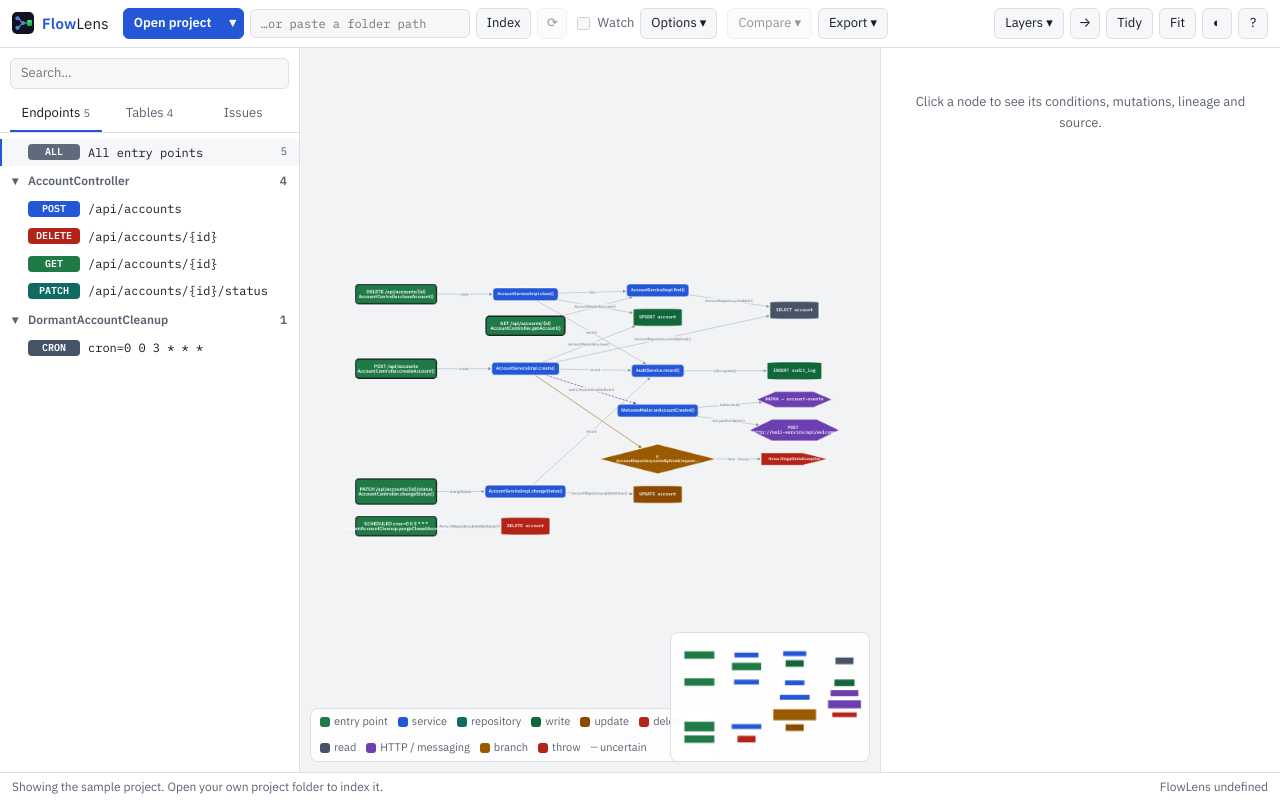
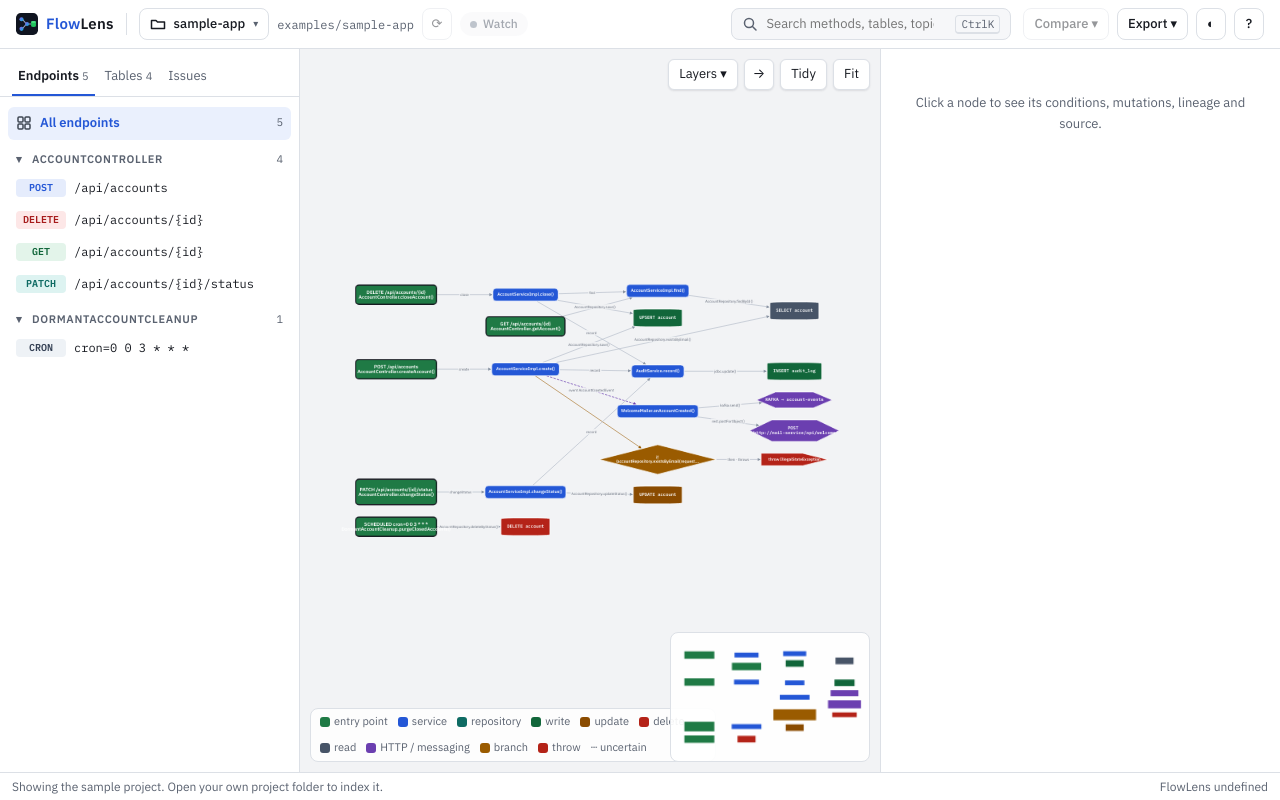
Before and after one commit to developerdsk/flowlens, a website with bundled scripts: page viewer/index.html in a window 1280 px wide. Built offline with nearby package versions, Linux system fonts and the light colour scheme; files whose address does not match are found by name.

Commit message:
Shell: design toolbar and sidebar
Lays out the app chrome the way the approved design does, so the
process view (next PRs) drops into a finished frame.

Toolbar: brand, a project picker (open folder, open snapshot, recent
projects, index-a-path and the indexing options in one menu), the
project path, re-index, a Watch pill that reads "Watching" when on,
search moved here with Ctrl/Cmd+K, then Compare, Export, Theme and Help.
Layers, direction, Tidy and Fit move to a small toolbar on the canvas,
where they act.

Sidebar: Endpoints / Tables / Issues tabs, an "All endpoints" row,
endpoints grouped by class under small-caps headers, and soft method
chips (GET, POST, PUT, PATCH, DELETE, CRON, messaging) from the theme
tokens.

Every ID and data-* hook the e2e and desktop shell use is kept
(#pathInput, #indexBtn, #reindexBtn, #watchToggle, [data-ep],
[data-all], [data-table], .tab[data-tab], #status, menu toggles,
data-action). The path field now sits in the project menu, so the e2e
and the media script open it first. New e2e checks: the project name
shows after indexing and the menu closes, Ctrl/Cmd+K focuses search and
filters endpoints, the Watch pill reads "Watching".

Co-Authored-By: Claude Opus 5.5 <noreply@anthropic.com>
Claude-Session: https://claude.ai/code/session_01Ssoa1P4BeUo5jySM9DM3vQ

```diff
--- a/viewer/css/app.css
+++ b/viewer/css/app.css
@@ -95,28 +95,55 @@ button.big { font-size: 15px; padding: 10px 22px; }
 
 /* --- toolbar --------------------------------------------------------------------------- */
 .toolbar {
-  display: flex; align-items: center; gap: 10px; padding: 8px 12px; flex-wrap: wrap;
+  display: flex; align-items: center; gap: 12px; padding: 8px 16px; flex-wrap: wrap;
   background: var(--panel); border-bottom: 1px solid var(--line);
 }
-.brand { display: flex; align-items: center; gap: 8px; font-size: 15px; letter-spacing: .2px; margin-right: 4px; }
+.toolbar button, .toolbar .search { height: 32px; border-radius: 8px; }
+.toolbar button:not(.primary) { background: var(--panel); font-weight: 500; }
+.toolbar button:not(.primary):hover:not(:disabled) { background: var(--hover); }
+.brand { display: flex; align-items: center; gap: 8px; font-size: 15px; font-weight: 600; letter-spacing: .2px; }
 .brand b { color: var(--accent-fg); }
 .logo { width: 22px; height: 22px; }
-.group { display: flex; align-items: center; gap: 6px; }
-#pathInput { width: 220px; font-family: var(--font-mono); font-size: 12px; }
-.toggle { display: flex; align-items: center; gap: 4px; color: var(--muted); cursor: pointer; }
+.divider { width: 1px; height: 22px; background: var(--line); }
+.group { display: flex; align-items: center; gap: 8px; }
+.ico { width: 16px; height: 16px; flex-shrink: 0; fill: none; stroke: currentColor; stroke-width: 1.5; stroke-linecap: round; stroke-linejoin: round; }
+.picker { display: flex; align-items: center; gap: 8px; max-width: 240px; }
+.picker #projectName { overflow: hidden; text-overflow: ellipsis; }
+.caret-ico { color: var(--muted); font-size: 10px; }
+.project-path { font: 12px var(--font-mono); color: var(--muted); max-width: 280px; overflow: hidden; text-overflow: ellipsis; white-space: nowrap; }
+.pill {
+  display: flex; align-items: center; gap: 6px; height: 24px; padding: 0 10px; border-radius: 12px; cursor: pointer;
+  background: var(--panel2); color: var(--muted); font-size: 12px; font-weight: 500; user-select: none;
+}
+.pill input { appearance: none; margin: 0; width: 7px; height: 7px; border-radius: 50%; background: var(--faint); cursor: inherit; }
+.pill:has(input:checked) { background: var(--op-write-bg); color: var(--op-write); }
+.pill input:checked { background: var(--c-write); }
+.pill:has(input:disabled) { opacity: .55; cursor: default; }
+.pill:has(input:focus-visible) { outline: 2px solid var(--accent); outline-offset: 1px; }
+.search {
+  display: flex; align-items: center; gap: 8px; width: 280px; padding: 0 10px; border: 1px solid var(--line);
+  background: var(--panel2); color: var(--muted); cursor: text;
+}
+.search:focus-within { outline: 2px solid var(--accent); outline-offset: 1px; }
+.toolbar .search input { flex: 1; min-width: 0; border: none; background: none; padding: 0; outline: none; color: var(--text); }
+.search kbd { margin-left: auto; }
+#pathInput { flex: 1; min-width: 0; font-family: var(--font-mono); font-size: 12px; }
 .layers label { display: flex; align-items: center; gap: 8px; cursor: pointer; user-select: none; padding: 5px 10px; border-radius: 5px; }
 .layers label:hover { background: var(--hover); }
 .dot { width: 10px; height: 10px; border-radius: 3px; display: inline-block; }
 
 .menu { position: relative; display: inline-flex; }
-.menu .caret { border-top-left-radius: 0; border-bottom-left-radius: 0; margin-left: -1px; padding: 5px 7px; }
-#openBtn { border-top-right-radius: 0; border-bottom-right-radius: 0; }
 .menu-pop {
   position: absolute; top: calc(100% + 4px); left: 0; z-index: 50; min-width: 240px; max-width: 420px;
   background: var(--panel); border: 1px solid var(--line); border-radius: 8px; padding: 6px; box-shadow: var(--shadow);
   display: none; flex-direction: column;
 }
 .menu-pop.right { left: auto; right: 0; }
+.menu-pop.wide { width: 360px; max-width: 90vw; }
+.menu-row { display: flex; gap: 6px; padding: 4px 10px 6px; }
+.toolbar .menu-pop button { height: auto; }
+.menu-pop .menu-row button.primary { height: 30px; padding: 0 14px; text-align: center; background: var(--accent); color: var(--accent-text); }
+.menu-pop .menu-row button.primary:hover:not(:disabled) { background: var(--accent-hover); }
 .menu.open .menu-pop { display: flex; }
 .menu-pop button { background: none; border: none; text-align: left; padding: 6px 10px; border-radius: 5px; overflow: hidden; text-overflow: ellipsis; }
 .menu-pop button:hover:not(:disabled) { background: var(--hover); }
@@ -131,51 +158,57 @@ main { flex: 1; display: flex; min-height: 0; }
 .sidebar { width: 300px; min-width: 220px; display: flex; flex-direction: column; background: var(--panel); border-right: 1px solid var(--line); }
 .panel { width: 400px; min-width: 260px; background: var(--panel); border-left: 1px solid var(--line); overflow-y: auto; padding: 14px 16px; }
 .canvas { flex: 1; min-width: 0; position: relative; }
+.canvas-tools { position: absolute; top: 10px; right: 10px; z-index: 6; display: flex; gap: 6px; }
+.canvas-tools button { background: var(--panel); box-shadow: 0 1px 2px rgba(16,24,40,.1); }
 #cy { position: absolute; inset: 0; }
 .empty { color: var(--muted); margin: 30px 12px; text-align: center; line-height: 1.6; }
 
 @media (max-width: 1100px) { .panel { width: 320px; } .sidebar { width: 250px; } }
+@media (max-width: 1100px) { .search { width: 200px; } .project-path { display: none; } }
 @media (max-width: 820px) {
   main { flex-direction: column; }
   .sidebar, .panel { width: auto; min-width: 0; max-height: 34vh; border: none; border-bottom: 1px solid var(--line); }
   .canvas { min-height: 45vh; }
-  #pathInput { width: 150px; }
+  .search { order: 10; width: 100%; }
 }
 
 /* --- sidebar ------------------------------------------------------------------------------ */
-.sidebar-head { padding: 10px 10px 0; display: flex; flex-direction: column; gap: 8px; border-bottom: 1px solid var(--line); }
-#searchInput { width: 100%; }
-.tabs { display: flex; gap: 2px; }
-.tab { flex: 1; background: none; border: none; border-bottom: 2px solid transparent; border-radius: 0; padding: 7px 4px; color: var(--muted); }
-.tab.active { color: var(--text); border-bottom-color: var(--accent); }
+.sidebar-head { padding: 10px 12px 0; display: flex; flex-direction: column; gap: 8px; border-bottom: 1px solid var(--line); }
+.tabs { display: flex; gap: 4px; }
+.tab { background: none; border: none; border-bottom: 2px solid transparent; border-radius: 0; padding: 8px 6px; color: var(--muted); }
+.tab.active { color: var(--text); font-weight: 600; border-bottom-color: var(--accent); }
+.tab.active .count { font-weight: 400; }
 .tab:hover:not(:disabled) { background: none; color: var(--text); }
 .count { font-size: 11px; color: var(--muted); }
-.sidebar-body { flex: 1; overflow-y: auto; padding: 6px 0 12px; }
+.sidebar-body { flex: 1; overflow-y: auto; padding: 10px 8px 12px; }
 .group-head {
-  display: flex; align-items: center; gap: 6px; padding: 6px 12px; cursor: pointer; user-select: none;
-  font-size: 12px; font-weight: 600; color: var(--muted);
+  display: flex; align-items: center; gap: 6px; padding: 12px 8px 4px; cursor: pointer; user-select: none;
+  font-size: 11px; font-weight: 600; letter-spacing: .06em; text-transform: uppercase; color: var(--muted);
 }
+.group-head .sub { font-weight: 400; letter-spacing: 0; }
 .group-head:hover { color: var(--text); }
 .group-head .chev { width: 10px; transition: transform .12s; }
 .tree-group.collapsed .chev { transform: rotate(-90deg); }
 .tree-group.collapsed .group-items { display: none; }
 .item {
-  display: flex; align-items: center; gap: 8px; padding: 5px 12px 5px 26px; cursor: pointer;
-  border-left: 2px solid transparent; min-width: 0;
+  display: flex; align-items: center; gap: 8px; padding: 7px 8px; cursor: pointer; border-radius: 6px; min-width: 0;
 }
 .item:hover { background: var(--hover); }
-.item.active { background: var(--panel2); border-left-color: var(--accent); }
+.item.active { background: var(--accent-soft); }
+.item.active .path { color: var(--accent-fg); font-weight: 600; }
+.item.all { color: var(--text2); }
+.item.all.active .label { color: var(--accent-fg); font-weight: 600; }
 .item .path { font-family: var(--font-mono); font-size: 12px; overflow: hidden; text-overflow: ellipsis; white-space: nowrap; }
 .item .sub { color: var(--muted); font-size: 11px; margin-left: auto; white-space: nowrap; padding-left: 6px; }
 .group-head .sub { margin-left: auto; }
 .verb {
-  font: 600 10px/1 var(--font-mono); padding: 3px 0; border-radius: 4px; width: 52px; text-align: center;
-  flex-shrink: 0; color: #fff; background: var(--other);
+  font: 600 10px/1 var(--font-mono); padding: 4px 0; border-radius: 4px; width: 50px; text-align: center;
+  flex-shrink: 0; color: var(--op-select); background: var(--op-select-bg);
 }
-.verb.GET { background: var(--controller); } .verb.POST { background: var(--service); } .verb.PUT { background: var(--branch); }
-.verb.PATCH { background: var(--repository); } .verb.DELETE { background: var(--throw); } .verb.ANY { background: var(--other); }
-.verb.KAFKA, .verb.RABBIT, .verb.JMS, .verb.SQS, .verb.STREAM, .verb.CHANNEL { background: var(--external); }
-.verb.SCHEDULED { background: var(--db-read); }
+.verb.GET { color: var(--op-write); background: var(--op-write-bg); } .verb.POST { color: var(--k-service); background: var(--k-service-bg); }
+.verb.PUT { color: var(--op-update); background: var(--op-update-bg); } .verb.PATCH { color: var(--k-data); background: var(--k-data-bg); }
+.verb.DELETE { color: var(--op-delete); background: var(--op-delete-bg); }
+.verb.KAFKA, .verb.RABBIT, .verb.JMS, .verb.SQS, .verb.STREAM, .verb.CHANNEL { color: var(--k-async); background: var(--k-async-bg); }
 .chip { font-size: 10px; padding: 1px 5px; border-radius: 4px; background: var(--panel2); border: 1px solid var(--line); color: var(--muted); }
 .chip.w { color: var(--op-write); } .chip.u { color: var(--op-update); } .chip.d { color: var(--op-delete); }
 .diffmark { width: 8px; height: 8px; border-radius: 50%; flex-shrink: 0; }
--- a/viewer/index.html
+++ b/viewer/index.html
@@ -16,39 +16,53 @@
   <div class="brand" title="FlowLens — endpoint → data flow → database">
     <img src="icon.svg" alt="" class="logo"><span><b>Flow</b>Lens</span>
   </div>
+  <span class="divider" aria-hidden="true"></span>
 
   <div class="group">
     <div class="menu" id="openMenu">
-      <button id="openBtn" class="primary" title="Open a project folder (Ctrl/⌘+O)">Open project</button>
-      <button class="primary caret" data-menu-toggle="openMenu" aria-label="Recent projects">▾</button>
-      <div class="menu-pop" role="menu">
+      <button class="picker" data-menu-toggle="openMenu" id="projectBtn" title="Open a project (Ctrl/⌘+O), recent projects, or a folder path">
+        <svg class="ico" viewBox="0 0 16 16" aria-hidden="true"><path d="M1.5 4.5v8h13v-6.5h-7l-1.5-1.5z"/></svg>
+        <span id="projectName">Open project</span><span class="caret-ico" aria-hidden="true">▾</span>
+      </button>
+      <div class="menu-pop wide" role="menu">
+        <button id="openBtn" data-action="open" role="menuitem">Open folder…</button>
+        <button data-action="open-snapshot" role="menuitem">Open snapshot (.flowlens)…</button>
+        <hr>
         <div class="menu-title">Recent projects</div>
         <div id="recentList"><div class="menu-empty">None yet</div></div>
         <hr>
-        <button data-action="open-snapshot" role="menuitem">Open snapshot (.flowlens)…</button>
-      </div>
-    </div>
-    <input type="text" id="pathInput" placeholder="…or paste a folder path" spellcheck="false" autocomplete="off">
-    <button id="indexBtn" title="Index the path">Index</button>
-    <button id="reindexBtn" class="icon" title="Re-index (Ctrl/⌘+R)" disabled>⟳</button>
-    <label class="toggle" title="Re-index automatically when source files change">
-      <input type="checkbox" id="watchToggle" disabled><span>Watch</span>
-    </label>
-    <div class="menu" id="optionsMenu">
-      <button data-menu-toggle="optionsMenu" title="Indexing options">Options ▾</button>
-      <div class="menu-pop">
+        <div class="menu-title">Index a folder by path</div>
+        <div class="menu-row">
+          <input type="text" id="pathInput" placeholder="/path/to/project" spellcheck="false" autocomplete="off">
+          <button id="indexBtn" class="primary" data-action="index-path">Index</button>
+        </div>
+        <hr>
+        <div class="menu-title">Indexing options</div>
         <label class="menu-check"><input type="checkbox" id="optTests"> Include test sources</label>
         <label class="menu-check desktop-only" hidden title="Maximum memory for the analysis engine (large monorepos need more)">Engine memory
           <select id="optHeap"><option value="">Auto</option><option value="2048">2 GB</option><option value="4096">4 GB</option><option value="8192">8 GB</option><option value="16384">16 GB</option></select>
         </label>
       </div>
     </div>
+    <span id="projectPath" class="project-path" hidden></span>
+    <button id="reindexBtn" class="icon" title="Re-index (Ctrl/⌘+R)" aria-label="Re-index" disabled>⟳</button>
+    <label class="pill" id="watchPill" title="Re-index automatically when source files change">
+      <input type="checkbox" id="watchToggle" disabled><span id="watchLabel">Watch</span>
+    </label>
   </div>
+
+  <div class="spacer"></div>
+
+  <label class="search" title="Search methods, tables and topics (Ctrl/⌘+K)">
+    <svg class="ico" viewBox="0 0 16 16" aria-hidden="true"><circle cx="7" cy="7" r="4.5"/><path d="M10.5 10.5l3.5 3.5"/></svg>
+    <input type="search" id="searchInput" placeholder="Search methods, tables, topics" spellcheck="false" aria-label="Search">
+    <kbd id="searchKey">⌘K</kbd>
+  </label>
 
   <div class="group">
     <div class="menu" id="compareMenu">
       <button data-menu-toggle="compareMenu" id="compareBtn" disabled title="Compare this flow with a git ref or a saved snapshot">Compare ▾</button>
-      <div class="menu-pop">
+      <div class="menu-pop right">
         <button data-action="compare-ref">With a git branch / tag / commit…</button>
         <button data-action="compare-snapshot">With a saved snapshot…</button>
         <hr>
@@ -57,7 +71,7 @@
     </div>
     <div class="menu" id="exportMenu">
       <button data-menu-toggle="exportMenu" id="exportBtn" disabled>Export ▾</button>
-      <div class="menu-pop">
+      <div class="menu-pop right">
         <button data-action="export-png">PNG image (current view)</button>
         <button data-action="export-svg">SVG image (current view)</button>
         <button data-action="export-mermaid">Mermaid diagram (current view)</button>
@@ -65,21 +79,9 @@
         <button data-action="save-snapshot">Save snapshot (.flowlens)…</button>
       </div>
     </div>
-  </div>
-
-  <div class="spacer"></div>
-
-  <div class="group">
-    <div class="menu" id="layersMenu">
-      <button data-menu-toggle="layersMenu" title="Choose which kinds of nodes to show">Layers ▾</button>
-      <div class="menu-pop right layers" id="layerFilters" aria-label="Layers"></div>
-    </div>
-    <button id="dirBtn" class="icon" title="Layout direction">→</button>
-    <button id="tidyBtn" title="Re-arrange the visible flow">Tidy</button>
-    <button id="fitBtn" title="Fit to screen (F)">Fit</button>
-    <button id="themeBtn" class="icon" title="Theme: auto / light / dark">◐</button>
+    <button id="themeBtn" class="icon" title="Theme: auto / light / dark" aria-label="Theme">◐</button>
     <div class="menu" id="helpMenu">
-      <button data-menu-toggle="helpMenu" class="icon" title="Help">?</button>
+      <button data-menu-toggle="helpMenu" class="icon" title="Help" aria-label="Help">?</button>
       <div class="menu-pop right">
         <button data-action="help-mcp">Connect AI agents (MCP)…</button>
         <button data-action="help-shortcuts">Keyboard shortcuts</button>
@@ -92,7 +94,6 @@
 <main>
   <aside id="sidebar" class="sidebar">
     <div class="sidebar-head">
-      <input type="search" id="searchInput" placeholder="Search…" spellcheck="false">
       <select id="moduleSelect" hidden title="Module"></select>
       <div class="tabs" role="tablist">
         <button role="tab" class="tab active" data-tab="endpoints">Endpoints <span class="count" id="countEndpoints"></span></button>
@@ -109,6 +110,15 @@
 
   <section class="canvas">
     <div id="cy"></div>
+    <div class="canvas-tools" role="toolbar" aria-label="Graph">
+      <div class="menu" id="layersMenu">
+        <button data-menu-toggle="layersMenu" title="Choose which kinds of nodes to show">Layers ▾</button>
+        <div class="menu-pop right layers" id="layerFilters" aria-label="Layers"></div>
+      </div>
+      <button id="dirBtn" class="icon" title="Layout direction" aria-label="Layout direction">→</button>
+      <button id="tidyBtn" title="Re-arrange the visible flow">Tidy</button>
+      <button id="fitBtn" title="Fit to screen (F)">Fit</button>
+    </div>
     <div id="banner" class="banner" hidden></div>
     <div id="legend" class="legend"></div>
     <canvas id="minimap" class="minimap" width="200" height="130" title="Minimap — click to move the view"></canvas>
--- a/viewer/js/app.js
+++ b/viewer/js/app.js
@@ -200,6 +200,7 @@ function setGraph(graph, { keepView = false, sample = false, diff = false } = {}
   $('#compareBtn').disabled = sample || !app.projectPath;
   $('#reindexBtn').disabled = !app.projectPath;
   $('#watchToggle').disabled = !app.projectPath;
+  showProject(sample);
   renderLegend();
   platform.setWindowTitle(sample ? 'FlowLens — sample' : app.projectPath ? `FlowLens — ${basename(app.projectPath)}` : 'FlowLens');
 
@@ -212,12 +213,19 @@ function setGraph(graph, { keepView = false, sample = false, diff = false } = {}
     if (last && flow.byId.has(last)) showEndpoint(last, { quiet: true });
     else if (graph.nodes.length > 700 && eps.length) {
       showEndpoint(eps[0].id, { quiet: true });
-      status(`Large project: showing one entry point. Pick another in the sidebar, or "All entry points".`);
+      status(`Large project: showing one entry point. Pick another in the sidebar, or "All endpoints".`);
     } else showAll({ quiet: true });
   }
   if (prevSelected && flow.byId.has(prevSelected)) selectNode(prevSelected, { fromGraph: true });
   else detail.clear();
   minimap.schedule();
+}
+
+function showProject(sample) {
+  $('#projectName').textContent = sample ? 'sample-app' : app.projectPath ? basename(app.projectPath) : 'Open project';
+  $('#projectPath').hidden = !app.projectPath && !sample;
+  $('#projectPath').textContent = sample ? 'examples/sample-app' : app.projectPath || '';
+  $('#projectPath').title = $('#projectPath').textContent;
 }
 
 function showAll({ quiet } = {}) {
@@ -334,6 +342,7 @@ function exitCompare() {
 // ------------------------------------------------------------------------------------------
 
 function setWatch(on) {
+  $('#watchLabel').textContent = on && app.projectPath ? 'Watching' : 'Watch';
   clearInterval(app.watchTimer);
   app.watchTimer = null;
   app.fingerprint = null;
@@ -405,9 +414,12 @@ async function openSnapshot(file) {
 // ------------------------------------------------------------------------------------------
 
 function wireToolbar() {
-  $('#openBtn').onclick = openProject;
-  $('#indexBtn').onclick = () => indexProject($('#pathInput').value);
-  $('#pathInput').addEventListener('keydown', e => { if (e.key === 'Enter') indexProject(e.target.value); });
+  $('#pathInput').addEventListener('keydown', e => {
+    if (e.key !== 'Enter') return;
+    $$('.menu.open').forEach(m => m.classList.remove('open'));
+    indexProject(e.target.value);
+  });
+  $('#searchKey').textContent = modKey + 'K';
   $('#reindexBtn').onclick = () => app.projectPath && indexProject(app.projectPath, { keepView: true });
   $('#cancelBtn').onclick = () => app.job.cancel && app.job.cancel();
   $('#watchToggle').onchange = e => setWatch(e.target.checked);
@@ -460,6 +472,7 @@ function runAction(action, data = {}) {
   switch (action) {
     case 'open': return openProject();
     case 'open-recent': return indexProject(data.path);
+    case 'index-path': return indexProject($('#pathInput').value);
     case 'open-snapshot': return openSnapshot();
     case 'reindex': return app.projectPath && indexProject(app.projectPath, { keepView: true });
     case 'compare-ref': return compareWithRef();
@@ -492,7 +505,7 @@ function wireKeyboard() {
     if (isDesktop && mod && ['o', 'r', 'f', 's', 'b', '0'].includes(e.key.toLowerCase())) return;
     if (mod && e.key.toLowerCase() === 'o') { e.preventDefault(); openProject(); }
     else if (mod && e.key.toLowerCase() === 'r') { e.preventDefault(); runAction('reindex'); }
-    else if (mod && e.key.toLowerCase() === 'f') { e.preventDefault(); runAction('find'); }
+    else if (mod && ['f', 'k'].includes(e.key.toLowerCase())) { e.preventDefault(); runAction('find'); }
     else if (mod && e.key.toLowerCase() === 's') { e.preventDefault(); doExport('snapshot'); }
     else if (e.key === 'Escape') {
       if (flow.view.mode === 'focus') { flow.exitFocus(); minimap.schedule(); }
@@ -634,7 +647,7 @@ function showShortcuts() {
   showModal(`<h3>Keyboard shortcuts</h3><table class="keys">
     <tr><td>${k(modKey + '+O')}</td><td>Open project</td></tr>
     <tr><td>${k(modKey + '+R')}</td><td>Re-index</td></tr>
-    <tr><td>${k(modKey + '+F')}</td><td>Search</td></tr>
+    <tr><td>${k(modKey + '+K')} or ${k(modKey + '+F')}</td><td>Search</td></tr>
     <tr><td>${k(modKey + '+S')}</td><td>Save snapshot</td></tr>
     <tr><td>${k('F')}</td><td>Fit graph to screen</td></tr>
     <tr><td>${k('Esc')}</td><td>Exit focus / clear selection</td></tr>
--- a/viewer/js/sidebar.js
+++ b/viewer/js/sidebar.js
@@ -67,7 +67,7 @@ export class Sidebar {
       (groups.get(owner) || groups.set(owner, []).get(owner)).push(n);
     }
     const parts = [];
-    parts.push(`<div class="item ${this.active === null ? 'active' : ''}" data-all="1"><span class="verb ANY">ALL</span><span class="path">All entry points</span><span class="sub">${eps.length}</span></div>`);
+    parts.push(`<div class="item all ${this.active === null ? 'active' : ''}" data-all="1"><svg class="ico" viewBox="0 0 16 16" aria-hidden="true"><rect x="2" y="2" width="5" height="5" rx="1"/><rect x="9" y="2" width="5" height="5" rx="1"/><rect x="2" y="9" width="5" height="5" rx="1"/><rect x="9" y="9" width="5" height="5" rx="1"/></svg><span class="label">All endpoints</span><span class="sub">${eps.length}</span></div>`);
     if (!shown.length) parts.push(`<div class="empty">${eps.length ? 'No endpoint matches the search.' : 'No entry points found.<br>Is this a Spring / JAX-RS / Micronaut project?'}</div>`);
     for (const [owner, list] of [...groups.entries()].sort((a, b) => a[0].localeCompare(b[0]))) {
       list.sort((a, b) => (a.path || '').localeCompare(b.path || '') || (a.verb || '').localeCompare(b.verb || ''));
```
Also changed, not shown: docs/process-view-plan.md (+1 -1 lines), viewer/tests/capture-media.mjs (+3 -0 lines), viewer/tests/e2e.mjs (+23 -4 lines).
